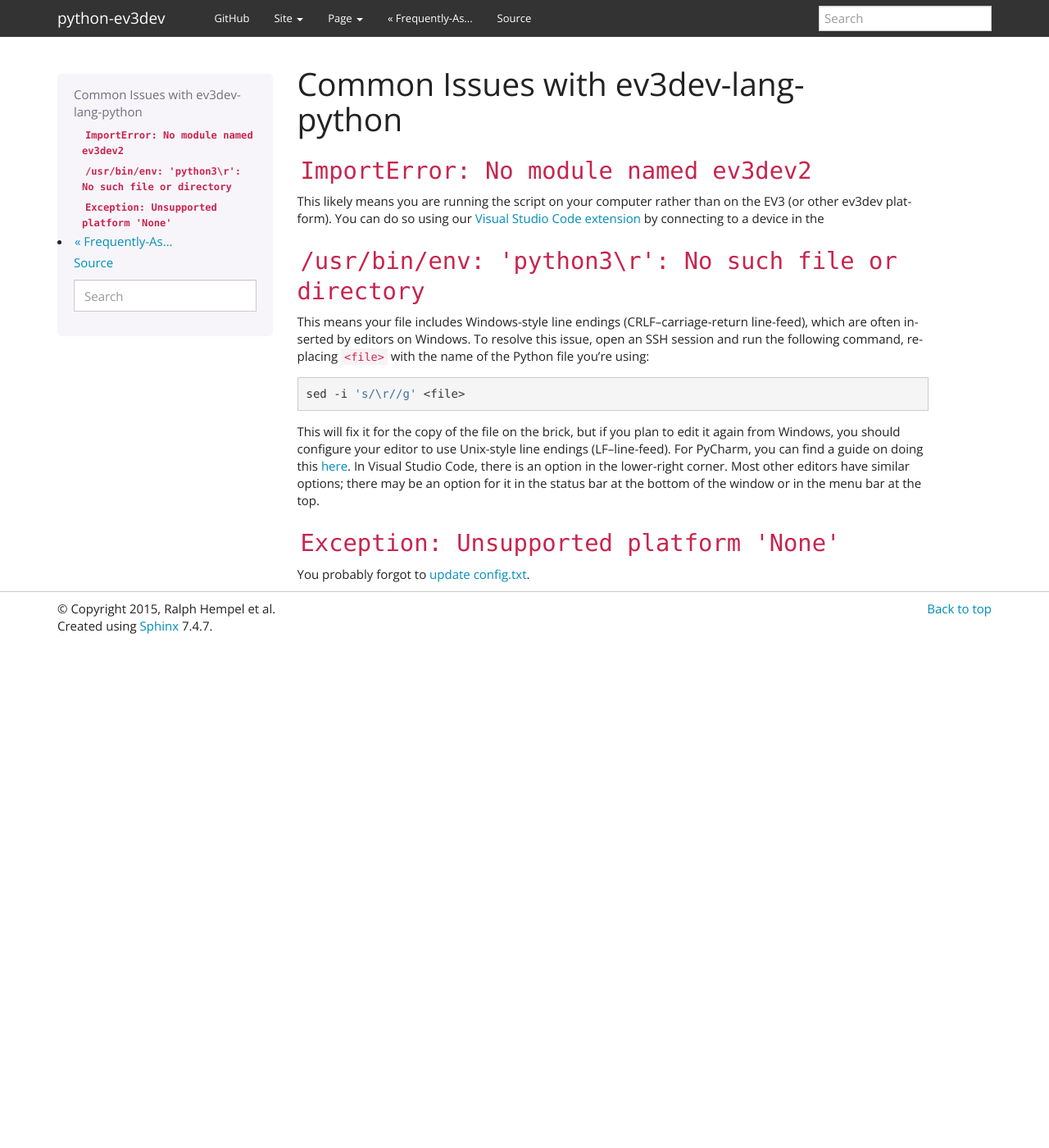
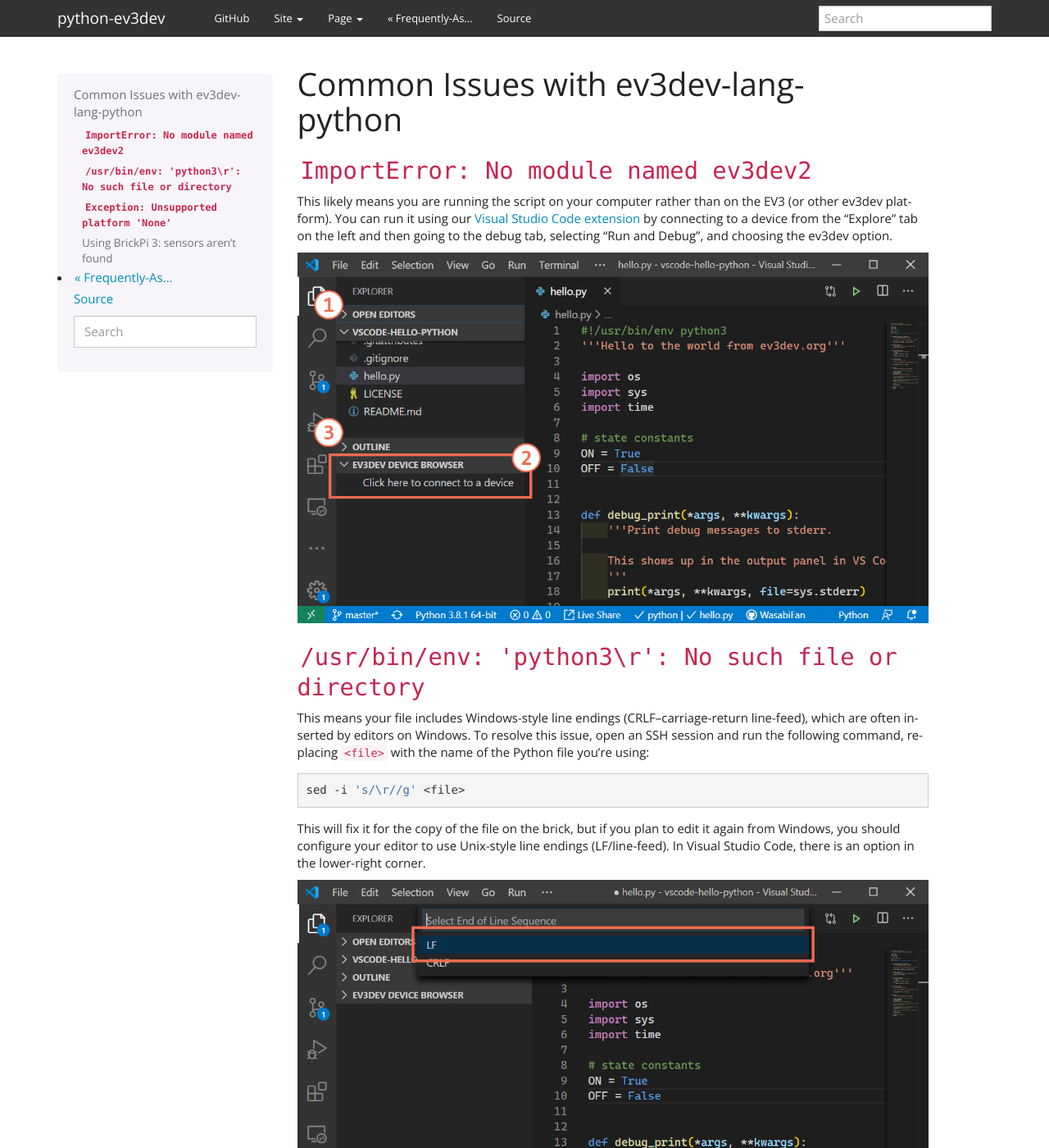
Before and after one commit to ev3dev/ev3dev-lang-python, a Sphinx documentation site: the page built from docs/common-issues.rst, in a window 1280 px wide and 1400 px high. Shown: the whole window at 82% size. Built offline with Sphinx 7.4.7, drawn with Linux system fonts in a browser that asks for light colours; some of the changed text lies outside the part shown.

Commit message:
update common issues page

```diff
--- a/docs/common-issues.rst
+++ b/docs/common-issues.rst
@@ -5,8 +5,12 @@
 ----------------------------------------
 
 This likely means you are running the script on your computer rather than on the
-EV3 (or other ev3dev platform). You can do so using our `Visual Studio Code extension`_
-by connecting to a device in the
+EV3 (or other ev3dev platform). You can run it using our
+`Visual Studio Code extension`_ by connecting to a device from the "Explore" tab
+on the left and then going to the debug tab, selecting "Run and Debug", and
+choosing the ev3dev option.
+
+.. image:: _static/vscode-debug.png
 
 ``/usr/bin/env: 'python3\r': No such file or directory``
 --------------------------------------------------------
@@ -23,9 +27,13 @@
 
 This will fix it for the copy of the file on the brick, but if you plan to edit
 it again from Windows, you should configure your editor to use Unix-style
-line endings (LF--line-feed). For PyCharm, you can find a guide on doing this
+line endings (LF/line-feed). In Visual Studio Code, there is an option in the
+lower-right corner.
+
+.. image:: _static/vscode-crlf.png
+
+For PyCharm, you can find a guide on doing this
 `here <https://www.jetbrains.com/help/pycharm/2016.2/configuring-line-separators.html>`_.
-In Visual Studio Code, there is an option in the lower-right corner.
 Most other editors have similar options; there may be an option for it in the
 status bar at the bottom of the window or in the menu bar at the top.
 
@@ -33,7 +41,15 @@
 ``Exception: Unsupported platform 'None'``
 ------------------------------------------
 
-You probably forgot to `update config.txt`_.
+If you are on a Raspberry Pi, you probably forgot to `update config.txt`_.
+
+
+Using BrickPi 3: sensors aren't found
+-------------------------------------
+
+The BrickPi can't automatically detect what sensors are plugged in, so you need
+to tell it. See the `BrickPi 3 demo`_.
 
 .. _update config.txt: https://www.ev3dev.org/docs/getting-started/#step-3a-raspberry-pi-only-update-options-in-configtxt
 .. _Visual Studio Code extension: https://github.com/ev3dev/vscode-ev3dev-browser
+.. _BrickPi 3 demo: https://github.com/ev3dev/ev3dev-lang-python-demo/blob/stretch/platform/brickpi3-motor-and-sensor.py
```
Also changed, not shown: docs/_static/vscode-crlf.png (added), docs/_static/vscode-debug.png (added).
